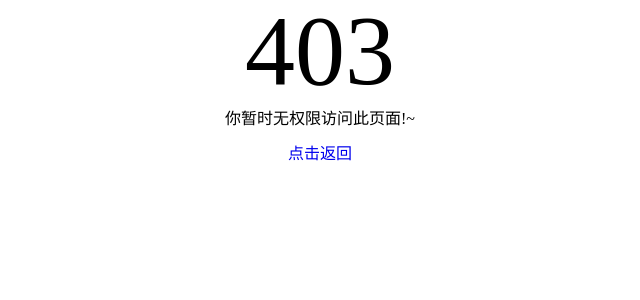
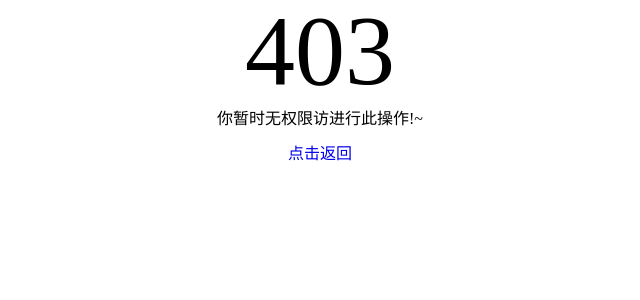
Before and after one commit to xiaowang012/GardenPlatform, a Flask app: template templates/error_403.html in a window 1280 px wide. Shown: the part 314-614 px from the top of the page, without its empty margins (320-960 px from the left). Run offline with Flask 2, Linux system fonts and the light colour scheme; the template is opened without the code that fills it, so the values that code supplies are empty; parts of the project's set-up code (start-up, migrations or seed data) failed here and were passed over.

Commit message:
修改页面

```diff
--- a/templates/error_403.html
+++ b/templates/error_403.html
@@ -20,7 +20,7 @@ table{width:100%;height:100%;border:0;}
 <tr>
 <td>
 <h1>403</h1>
-<p>你暂时无权限访问此页面!~<br/>
+<p>你暂时无权限访进行此操作!~<br/>
 <a href="javascript:void(history.back())">点击返回</a>
 </p>
 </td>
```
